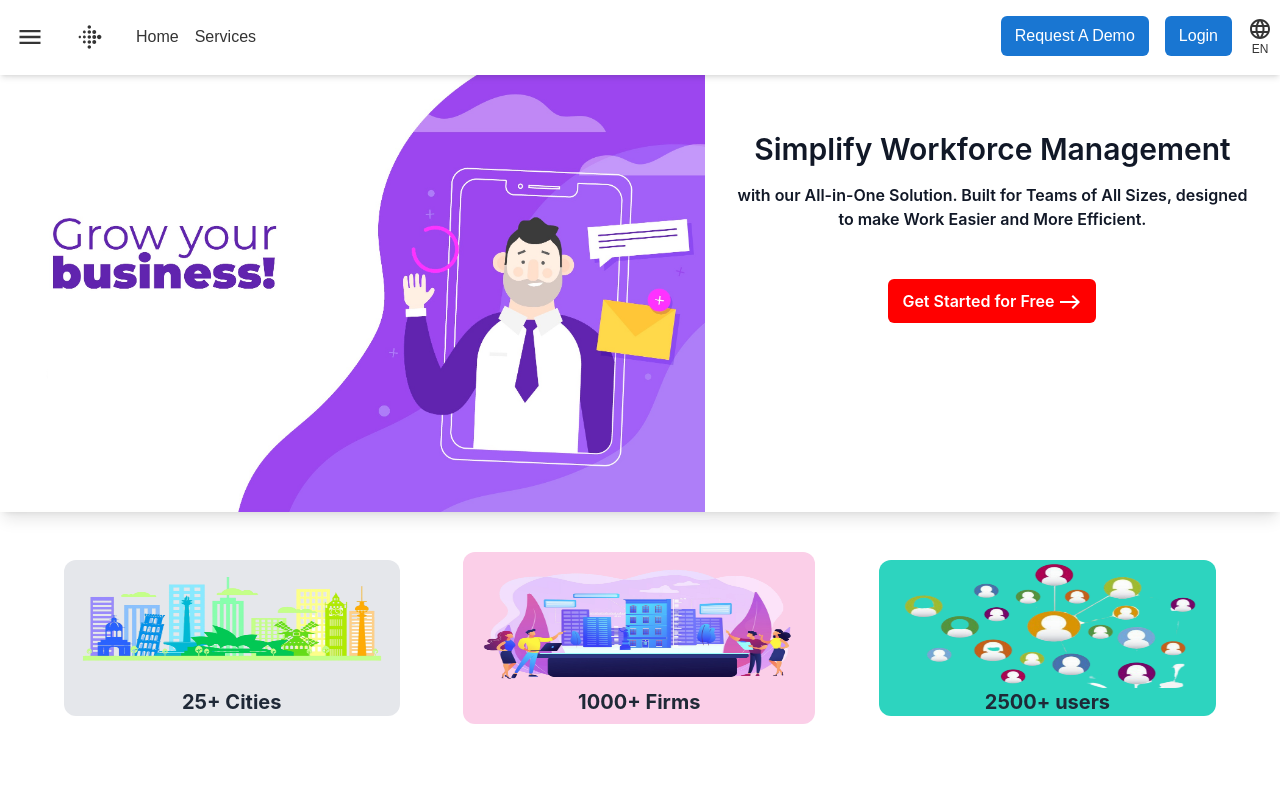
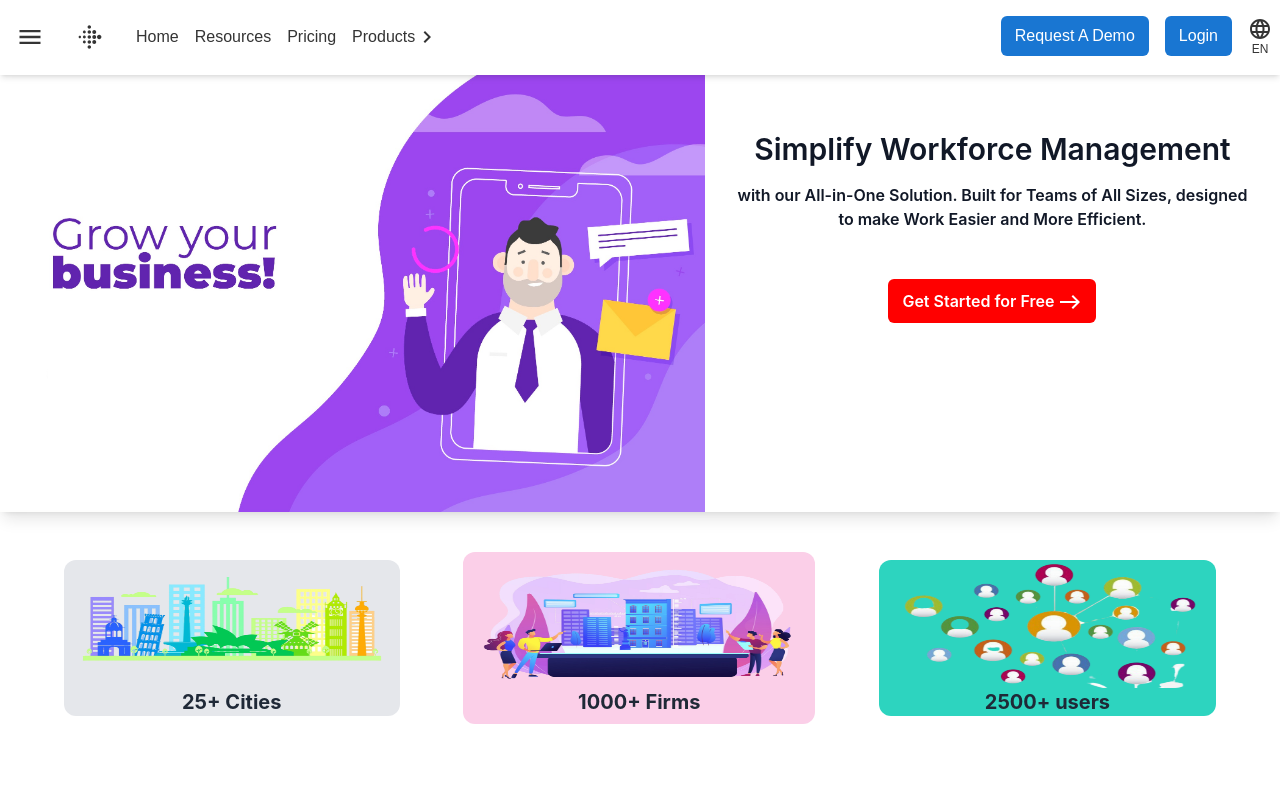
Before and after one commit to admin-insta/insta-ems, a React (Create React App) app: page / in a window 1280 px wide. Shown: the top 800 px of the page. Built offline with nearby package versions, Linux system fonts and the light colour scheme; no server answers.

Commit message:
header updated with products oprions

```diff
--- a/src/components/Header.js
+++ b/src/components/Header.js
@@ -1,7 +1,8 @@
-import React, { useEffect } from "react";
+import React, { useEffect, useState } from "react";
 import LanguageIcon from "@mui/icons-material/Language";
 import FitbitIcon from "@mui/icons-material/Fitbit";
 import MenuIcon from "@mui/icons-material/Menu";
+import ChevronRightOutlinedIcon from "@mui/icons-material/ChevronRightOutlined";
 import { useNavigate } from "react-router-dom";
 import { useDispatch, useSelector } from "react-redux";
 import { onAuthStateChanged, signOut } from "firebase/auth";
@@ -13,6 +14,7 @@ const Header = () => {
   const dispatch = useDispatch();
   const navigate = useNavigate();
   const user = useSelector((store) => store?.user);
+  const [showProduct, setShowProduct] = useState(false);
 
   //Login
   const handleSignIn = () => {
@@ -84,10 +86,30 @@ const Header = () => {
           >
             Home
           </li>
+          <li className=" hover:scale-110 transition-all ease-in-out m-2">
+            Resources
+          </li>
+          <li className=" hover:scale-110 transition-all ease-in-out m-2">
+            Pricing
+          </li>
 
-          <li className=" hover:scale-110 transition-all ease-in-out m-2">
-            Services
-          </li>
+          <div
+            className="relative"
+            onMouseEnter={() => setShowProduct(true)}
+            onMouseLeave={() => setShowProduct(false)}
+          >
+            <li className="group hover:scale-110 transition-all ease-in-out m-2 flex items-center duration-300 cursor-pointer">
+              Products
+              <ChevronRightOutlinedIcon
+                className={`transition-transform duration-5000 ease-in-out transform  ${
+                  showProduct ? "rotate-90" : "rotate-0"
+                }`}
+              />
+            </li>
+
+            {/* Show Product Menu */}
+            {showProduct && <ProductMenu />}
+          </div>
         </ul>
       </div>
 
@@ -121,3 +143,30 @@ const Header = () => {
 };
 
 export default Header;
+
+export const ProductMenu = () => {
+  return (
+    <div className="absolute top-10 left-0 bg-white shadow-lg p-4 rounded-md w-48 md:w-56 lg:w-64 z-50">
+      <ul className="text-sm">
+        <li className="p-4 hover:scale-105  transition-all ease-in-out cursor-pointer">
+          HRMS
+        </li>
+        <li className="p-4 hover:scale-105 transition-all ease-in-out  cursor-pointer">
+          Payroll System
+        </li>
+        <li className="p-4 hover:scale-105  transition-all ease-in-out cursor-pointer">
+          Leave Management
+        </li>
+        <li className="p-4 hover:scale-105 transition-all ease-in-out cursor-pointer">
+          Attendance Management
+        </li>
+        <li className="p-4 hover:scale-105 transition-all ease-in-out cursor-pointer">
+          Employee Engagement
+        </li>
+        <li className="p-4 hover:scale-105 transition-all ease-in-out cursor-pointer">
+          Performance Management
+        </li>
+      </ul>
+    </div>
+  );
+};
```
